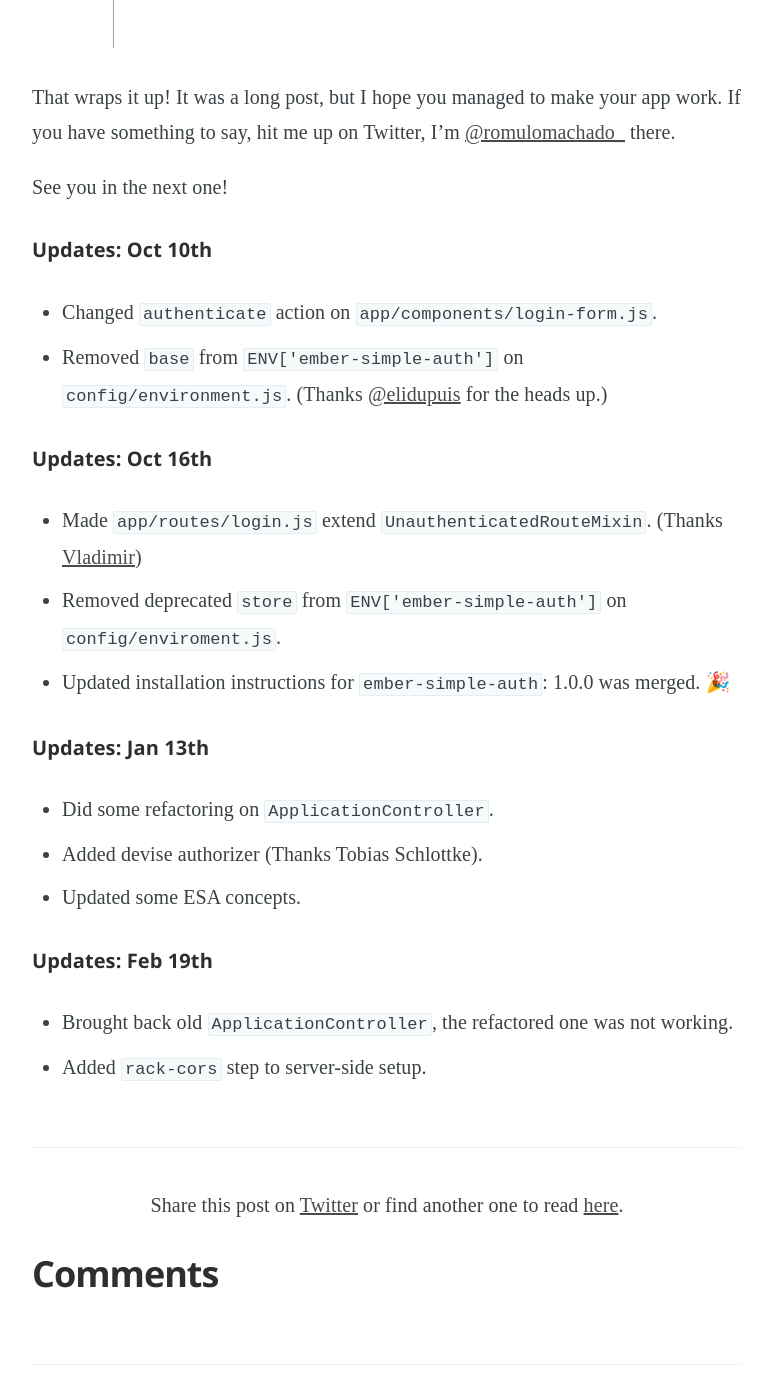
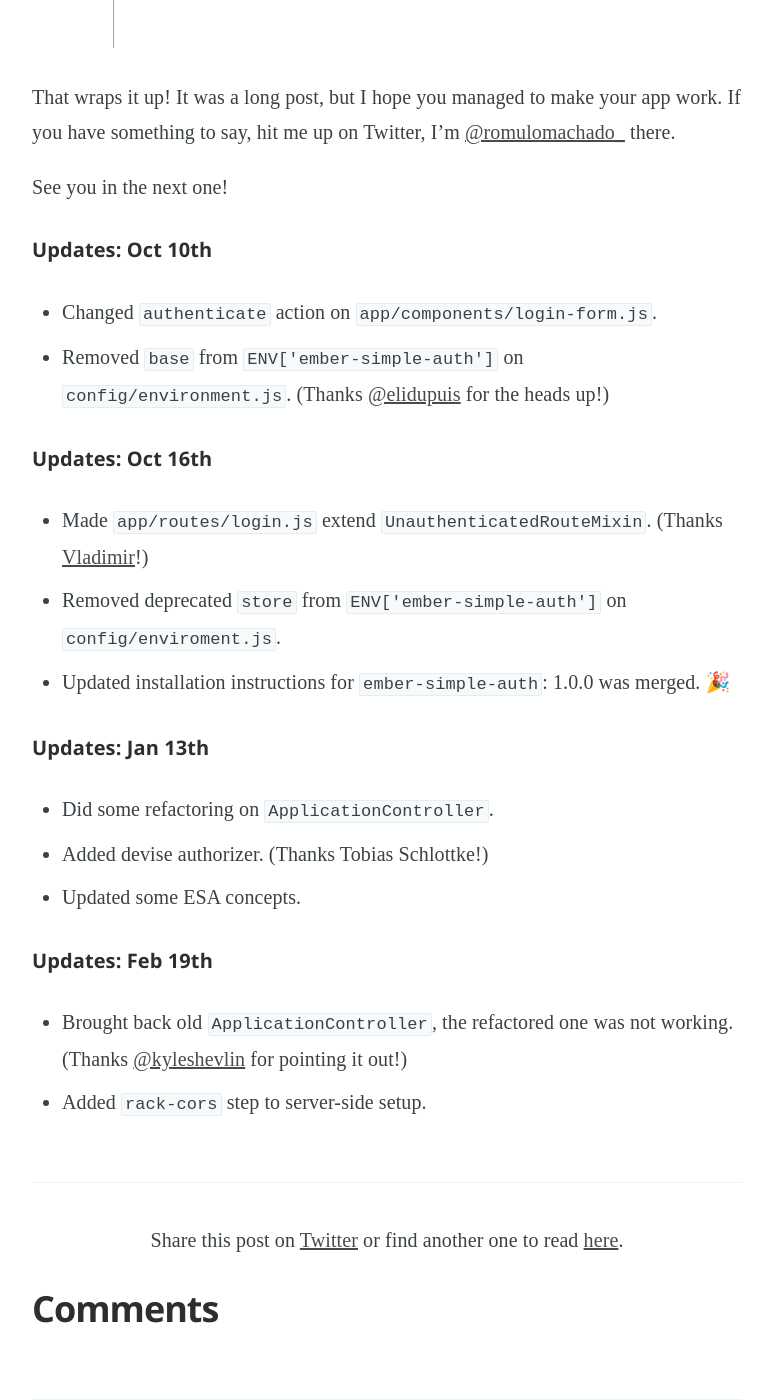
Before and after one commit to romulomachado/romulomachado.github.io, a Jekyll site: the page built from _posts/2015-09-28-using-ember-simple-auth-with-devise.md, in a window 1280 px wide and 1400 px high, scrolled down 16131 px. Shown: the whole window, without its empty margins (253-1026 px from the left). Built offline with Jekyll 4.4.1, drawn with Linux system fonts in a browser that asks for light colours; emoji names are drawn with the system emoji font; some web fonts are replaced; comment, search, counter and statistics services are not loaded; before the commit the page ends 17496 px from its top, so only the background shows below that.

Commit message:
Update ESA updates section

```diff
--- a/_posts/2015-09-28-using-ember-simple-auth-with-devise.md
+++ b/_posts/2015-09-28-using-ember-simple-auth-with-devise.md
@@ -420,21 +420,21 @@ See you in the next one!
 ##### Updates: Oct 10th
 
 * Changed `authenticate` action on `app/components/login-form.js`.
-* Removed `base` from `ENV['ember-simple-auth']` on `config/environment.js`. (Thanks <a href="http://twitter.com/elidupuis" target="_blank">@elidupuis</a> for the heads up.)
+* Removed `base` from `ENV['ember-simple-auth']` on `config/environment.js`. (Thanks <a href="http://twitter.com/elidupuis" target="_blank">@elidupuis</a> for the heads up!)
 
 ##### Updates: Oct 16th
 
-* Made `app/routes/login.js` extend `UnauthenticatedRouteMixin`. (Thanks <a href="http://github.com/vladimir-e" target="_blank">Vladimir</a>)
+* Made `app/routes/login.js` extend `UnauthenticatedRouteMixin`. (Thanks <a href="http://github.com/vladimir-e" target="_blank">Vladimir</a>!)
 * Removed deprecated `store` from `ENV['ember-simple-auth']` on `config/enviroment.js`.
 * Updated installation instructions for `ember-simple-auth`: 1.0.0 was merged. :tada:
 
 ##### Updates: Jan 13th
 
 * Did some refactoring on `ApplicationController`.
-* Added devise authorizer (Thanks Tobias Schlottke).
+* Added devise authorizer. (Thanks Tobias Schlottke!)
 * Updated some ESA concepts.
 
 ##### Updates: Feb 19th
 
-* Brought back old `ApplicationController`, the refactored one was not working.
+* Brought back old `ApplicationController`, the refactored one was not working. (Thanks <a href="http://twitter.com/kyleshevlin" target="_blank">@kyleshevlin</a> for pointing it out!)
 * Added `rack-cors` step to server-side setup.
```
